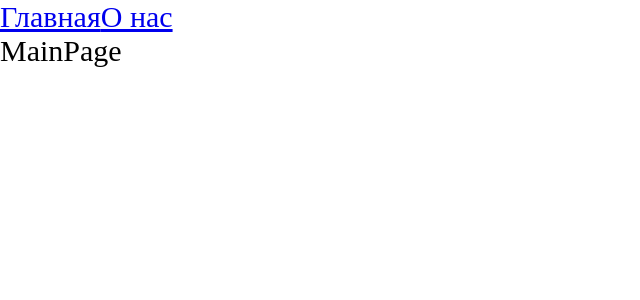
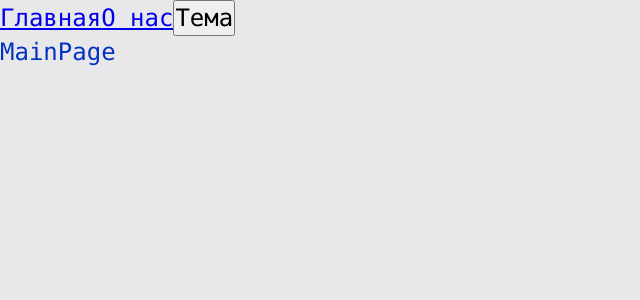
Before and after one commit to KNEIZOR/site, a React app: page / in a window 1280 px wide. Shown: the top 300 px of the page, without its empty margins (0-640 px from the left). Built offline with nearby package versions, Linux system fonts and the light colour scheme.

Commit message:
add theme

```diff
--- a/src/App.tsx
+++ b/src/App.tsx
@@ -1,16 +1,20 @@
-import React, { Suspense } from "react";
-import { Counter } from "./components/Counter";
-import "./index.scss";
+import React, { Suspense, useContext, useState } from "react";
+import "./styles/index.scss";
 import { Route, Routes } from "react-router-dom";
 import { Link } from "react-router-dom";
 import { AboutPageAsync } from "./pages/AboutPage/AboutPage.async";
 import { MainPageAsync } from "./pages/MainPage/MainPage.async";
+import { useTheme } from "./theme/useTheme";
 
 const App = () => {
+    const { theme, toggleTheme } = useTheme();
+
     return (
-        <div className="app">
+        <div className={`app ${theme}`}>
             <Link to={"/"}>Главная</Link>
             <Link to={"/about"}>О нас</Link>
+
+            <button onClick={toggleTheme}>Тема</button>
 
             <Suspense fallback={<div>...Loading</div>}>
                 <Routes>
--- a/src/index.scss
+++ /dev/null
@@ -1,9 +0,0 @@
-* {
-    margin: 0;
-    padding: 0;
-    box-sizing: border-box;
-}
-
-.app {
-    font-size: 30px;
-}
--- a/src/index.tsx
+++ b/src/index.tsx
@@ -1,12 +1,15 @@
 import { createRoot } from "react-dom/client";
 import App from "./App";
 import { BrowserRouter } from "react-router-dom";
+import ThemeProvider from "./theme/ThemeProvider";
 
 const domNode = document.getElementById("root");
 const root = createRoot(domNode);
 
 root.render(
     <BrowserRouter>
-        <App />
+        <ThemeProvider>
+            <App />
+        </ThemeProvider>
     </BrowserRouter>
 );
--- /dev/null
+++ b/src/styles/index.scss
@@ -0,0 +1,12 @@
+@use "reset";
+@use "variables/global";
+@use "themes/normal";
+@use "themes/dark";
+
+.app {
+    font: var(--font-m);
+    background: var(--bg-color);
+    color: var(--primary-color);
+
+    min-height: 100vh;
+}
--- /dev/null
+++ b/src/styles/reset.scss
@@ -0,0 +1,13 @@
+* {
+    margin: 0;
+    padding: 0;
+    box-sizing: border-box;
+}
+
+input,
+button,
+textarea,
+select {
+    margin: 0;
+    font: inherit;
+}
--- /dev/null
+++ b/src/styles/themes/dark.scss
@@ -0,0 +1,6 @@
+.app.dark{
+    --bg-color: #090949;
+
+    --primary-color: #049604;
+    --secondary-color: #04ff04;
+}
--- /dev/null
+++ b/src/styles/themes/normal.scss
@@ -0,0 +1,6 @@
+.app.light {
+    --bg-color: #e8e8ea;
+
+    --primary-color: #0232c2;
+    --secondary-color: #0449e0;
+}
--- /dev/null
+++ b/src/styles/variables/global.scss
@@ -0,0 +1,11 @@
+:root {
+    --font-family-main: Consolas, "Times New Roman", Serif;
+
+    --font-size-m: 16px;
+    --font-line-m: 24px;
+    --font-m: var(--font-size-m) / var(--font-line-m) var(--font-family-main);
+
+    --font-size-l: 24px;
+    --font-line-l: 32px;
+    --font-m: var(--font-size-l) / var(--font-line-l) var(--font-family-main);
+}
--- /dev/null
+++ b/src/theme/ThemeContext.ts
@@ -0,0 +1,17 @@
+import { createContext } from "react";
+
+export enum Theme {
+    LIGHT = "light",
+    DARK = "dark",
+}
+
+export interface ThemeContextProps {
+    theme?: Theme;
+    setTheme?: (theme: Theme) => void;
+}
+
+export const ThemeContext = createContext<ThemeContextProps>({
+
+});
+
+export const LOCAL_STORAGE_THEME_KEY = "theme";
--- /dev/null
+++ b/src/theme/ThemeProvider.tsx
@@ -0,0 +1,29 @@
+import React, { FC, useMemo, useState } from "react";
+import { LOCAL_STORAGE_THEME_KEY, Theme, ThemeContext } from "./ThemeContext";
+
+interface ThemeProviderProps {
+    children: React.ReactNode;
+}
+
+const defaultTheme =
+    (localStorage.getItem(LOCAL_STORAGE_THEME_KEY) as Theme) || Theme.LIGHT;
+
+const ThemeProvider: FC<ThemeProviderProps> = ({ children }) => {
+    const [theme, setTheme] = useState<Theme>(defaultTheme);
+
+    const defaultProps = useMemo(
+        () => ({
+            theme: theme,
+            setTheme: setTheme,
+        }),
+        [theme]
+    );
+
+    return (
+        <ThemeContext.Provider value={defaultProps}>
+            {children}
+        </ThemeContext.Provider>
+    );
+};
+
+export default ThemeProvider;
--- /dev/null
+++ b/src/theme/useTheme.ts
@@ -0,0 +1,19 @@
+import { useContext } from "react";
+import { LOCAL_STORAGE_THEME_KEY, Theme, ThemeContext } from "./ThemeContext";
+
+interface UseThemeResult {
+    toggleTheme: () => void;
+    theme: Theme;
+}
+
+export function useTheme(): UseThemeResult {
+    const { theme, setTheme } = useContext(ThemeContext);
+
+    const toggleTheme = () => {
+        const newTheme = theme === Theme.LIGHT ? Theme.DARK : Theme.LIGHT;
+        setTheme(newTheme);
+        localStorage.setItem(LOCAL_STORAGE_THEME_KEY, newTheme);
+    };
+
+    return { theme, toggleTheme };
+}
```
